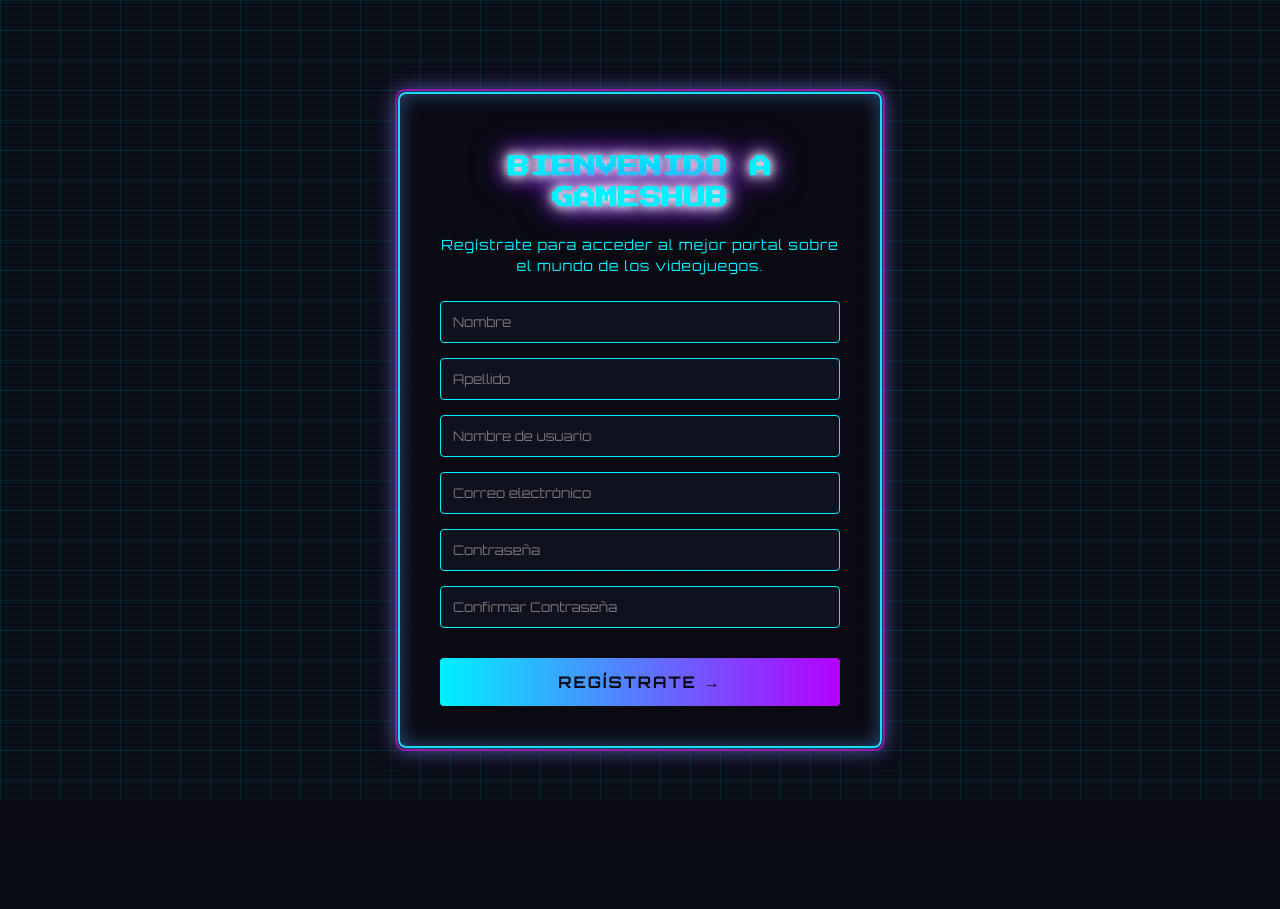
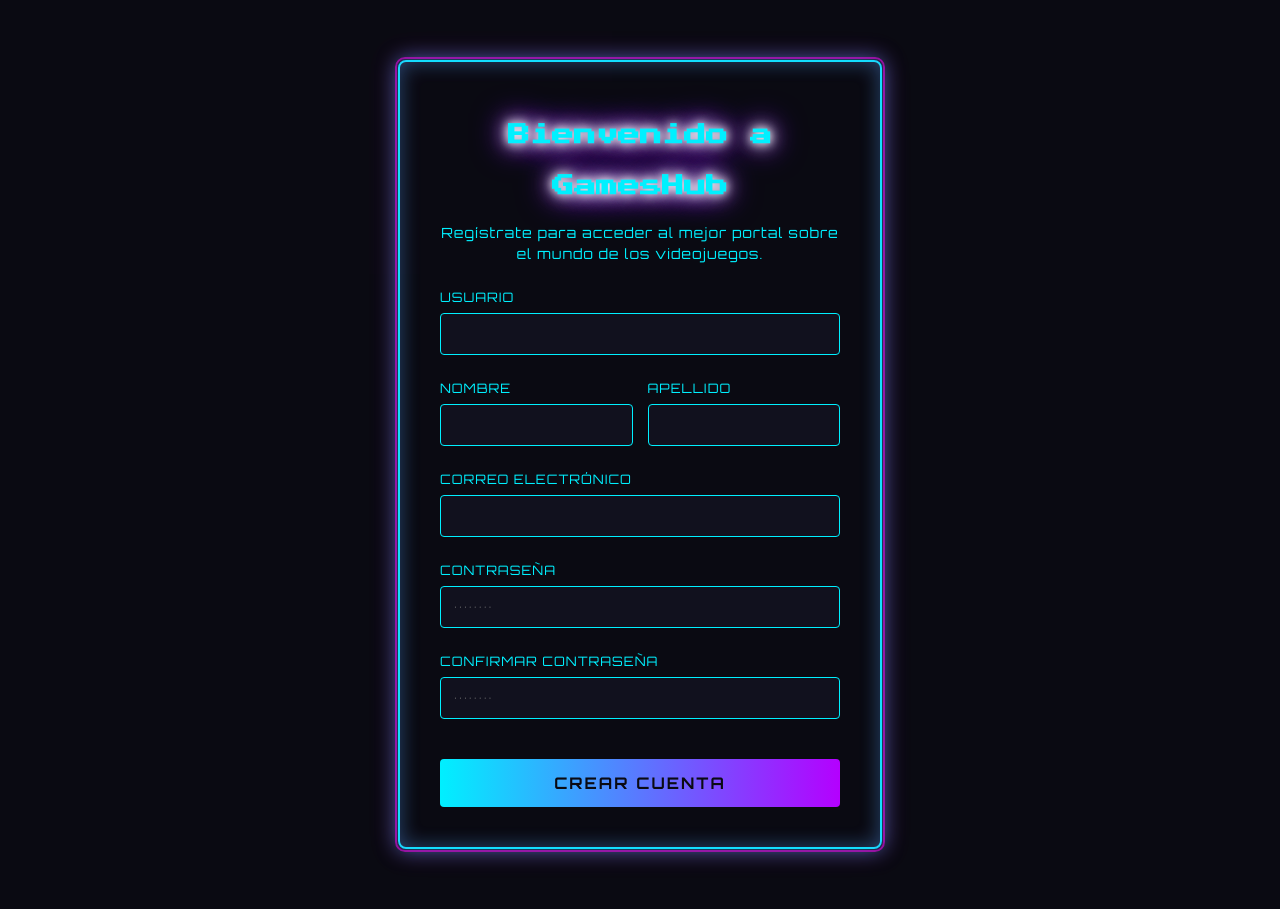
Before and after one commit to fredyallard01/Primer-proyecto, a Django app: page /register/ in a window 1280 px wide. Before the commit the page ends 800 px from the top, so only its background shows below. Run offline with Django 5.2, Linux system fonts and the light colour scheme; some libraries are stand-ins or nearby versions.

Commit message:
Se agregó el cambio en modo claro, los títulos del login y register está, separados y centrados y se cambio la imagen de fondo.

```diff
--- a/blogproject/blogapp/templates/blogapp/login.html
+++ b/blogproject/blogapp/templates/blogapp/login.html
@@ -226,7 +226,9 @@
 </head>
 <body>
     <div class="login-container">
-        <h2>BIENVENIDO A GAMESHUB</h2>
+        <h2>Bienvenido a</h2>
+        <h2>GamesHub</h2>
+
 
         <form method="post">
             {% csrf_token %}
--- a/blogproject/blogapp/templates/blogapp/register.html
+++ b/blogproject/blogapp/templates/blogapp/register.html
@@ -13,50 +13,9 @@
             display: flex;
             justify-content: center;
             align-items: center;
-            position: relative;
             color: #00f0ff;
             overflow-y: auto;
             padding: 20px;
-        }
-
-        /* Efecto de grid futurista */
-        body::before {
-            content: "";
-            position: fixed;
-            top: 0;
-            left: 0;
-            right: 0;
-            bottom: 0;
-            background-image:
-                linear-gradient(to right, rgba(0, 240, 255, 0.1) 1px, transparent 1px),
-                linear-gradient(to bottom, rgba(0, 240, 255, 0.1) 1px, transparent 1px);
-            background-size: 30px 30px;
-            z-index: 0;
-        }
-
-        /* Efecto de scanlines */
-        body::after {
-            content: "";
-            position: fixed;
-            top: 0;
-            left: 0;
-            width: 100%;
-            height: 100%;
-            background: linear-gradient(
-                to bottom,
-                transparent 0%,
-                rgba(0, 240, 255, 0.05) 50%,
-                transparent 100%
-            );
-            background-size: 100% 4px;
-            pointer-events: none;
-            animation: scanline 8s linear infinite;
-            z-index: 1;
-        }
-
-        @keyframes scanline {
-            0% { background-position: 0 0; }
-            100% { background-position: 0 100%; }
         }
 
         .register-container {
@@ -207,71 +166,53 @@
 </head>
 <body>
     <div class="register-container">
-        <h2>BIENVENIDO A GAMESHUB</h2>
+        <h2>Bienvenido a</h2>
+        <h2>GamesHub</h2>
+
         <p class="subtitle">Regístrate para acceder al mejor portal sobre el mundo de los videojuegos.</p>
 
-
-
-    <form method="post">
-      {% csrf_token %}
-
-      {% if form.non_field_errors %}
-        <div class="mb-4 text-red-500">
-          {% for error in form.non_field_errors %}
-            <p>{{ error }}</p>
-          {% endfor %}
-        </div>
-      {% endif %}
-
-      <div class="mb-4 flex flex-col gap-2 md:flex-row md:gap-4">
-        <input type="text" placeholder="Nombre" name="first_name" class="w-full rounded-md border p-2 dark:bg-zinc-800 dark:text-white" />
-        <input type="text" placeholder="Apellido" name="last_name" class="w-full rounded-md border p-2 dark:bg-zinc-800 dark:text-white" />
+        <form onsubmit="handleSubmit(event)">
+            <div class="form-group">
+                <label for="username">USUARIO</label>
+                <input type="text" id="username" name="username" placeholder="" required>
             </div>
 
-      <input type="text" name="username" placeholder="Nombre de usuario" class="w-full mb-4 rounded-md border p-2 dark:bg-zinc-800 dark:text-white" />
-      {% if form.username.errors %}
-        <div class="text-red-500">
-          {% for error in form.username.errors %}
-            <p>{{ error }}</p>
-          {% endfor %}
+            <div class="name-fields">
+                <div class="form-group">
+                    <label for="nombre">NOMBRE</label>
+                    <input type="text" id="nombre" placeholder="" required>
                 </div>
-      {% endif %}
+                <div class="form-group">
+                    <label for="apellido">APELLIDO</label>
+                    <input type="text" id="apellido" placeholder="" required>
+                </div>
+            </div>
 
-      <input type="email" placeholder="Correo electrónico" name="email" class="w-full mb-4 rounded-md border p-2 dark:bg-zinc-800 dark:text-white" />
-      {% if form.email.errors %}
-        <div class="text-red-500">
-          {% for error in form.email.errors %}
-            <p>{{ error }}</p>
-          {% endfor %}
+            <div class="form-group">
+                <label for="email">CORREO ELECTRÓNICO</label>
+                <input type="email" id="email" placeholder="" required>
             </div>
-      {% endif %}
 
-      <input type="password" placeholder="Contraseña" name="password1" class="w-full mb-4 rounded-md border p-2 dark:bg-zinc-800 dark:text-white" />
-      {% if form.password1.errors %}
-        <div class="text-red-500">
-          {% for error in form.password1.errors %}
-            <p>{{ error }}</p>
-          {% endfor %}
+            <div class="form-group">
+                <label for="password">CONTRASEÑA</label>
+                <input type="password" id="password" placeholder="••••••••" required>
             </div>
-      {% endif %}
 
-      <input type="password" placeholder="Confirmar Contraseña" name="password2" class="w-full mb-6 rounded-md border p-2 dark:bg-zinc-800 dark:text-white" />
-      {% if form.password2.errors %}
-        <div class="text-red-500">
-          {% for error in form.password2.errors %}
-            <p>{{ error }}</p>
-          {% endfor %}
+            <div class="form-group">
+                <label for="confirm-password">CONFIRMAR CONTRASEÑA</label>
+                <input type="password" id="confirm-password" placeholder="••••••••" required>
             </div>
-      {% endif %}
 
-      <button type="submit" class="group relative block w-full h-10 rounded-md bg-gradient-to-br from-black to-neutral-700 text-white font-medium shadow-[inset_0_1px_0_#ffffff40,inset_0_-1px_0_#ffffff40]">
-        Regístrate →
-        <span class="absolute inset-x-0 -bottom-px h-px bg-gradient-to-r from-transparent via-cyan-500 to-transparent opacity-0 transition group-hover:opacity-100"></span>
-        <span class="absolute inset-x-10 -bottom-px mx-auto h-px w-1/2 bg-gradient-to-r from-transparent via-indigo-500 to-transparent opacity-0 blur-sm transition group-hover:opacity-100"></span>
-      </button>
-      <div class="my-6 h-px bg-gradient-to-r from-transparent via-neutral-700 to-transparent"></div>
-      </div>
+            <button type="submit">CREAR CUENTA</button>
         </form>
     </div>
+
+    <script>
+        function handleSubmit(e) {
+            e.preventDefault();
+            console.log("Formulario enviado");
+            // Aquí iría la lógica de registro
+        }
+    </script>
 </body>
 </html>
```
Also changed, not shown: blogproject/blogapp/templates/blogapp/base.html (+113 -75 lines). Lines whose indentation alone changed are shown as unchanged.
